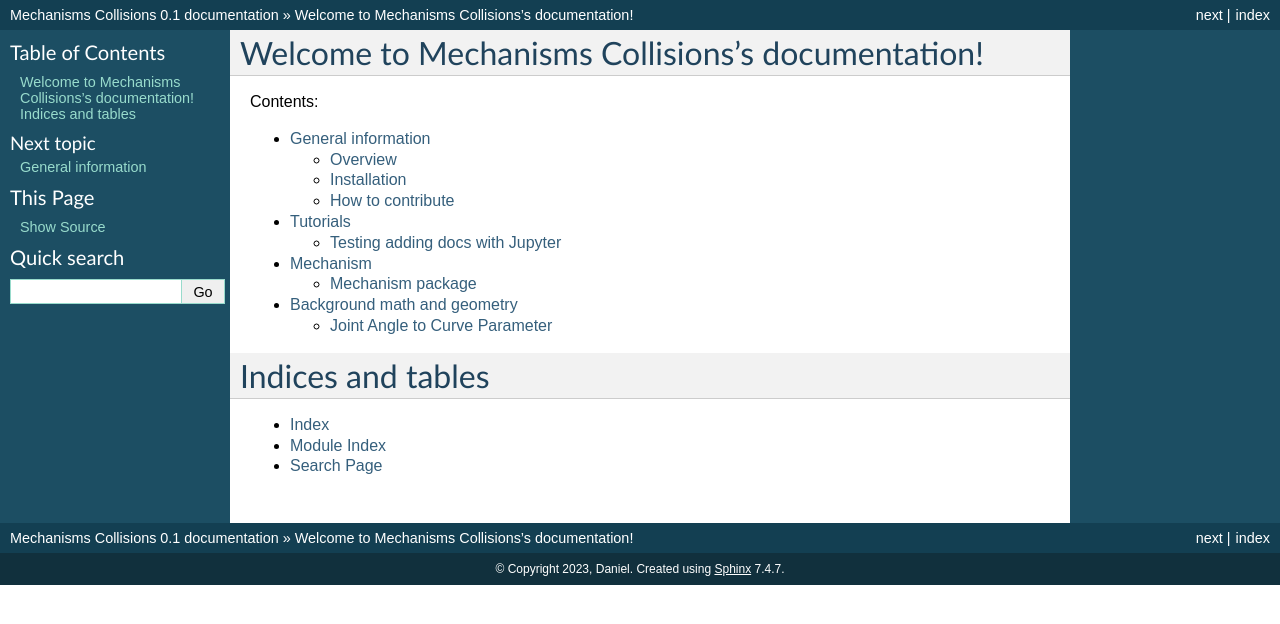
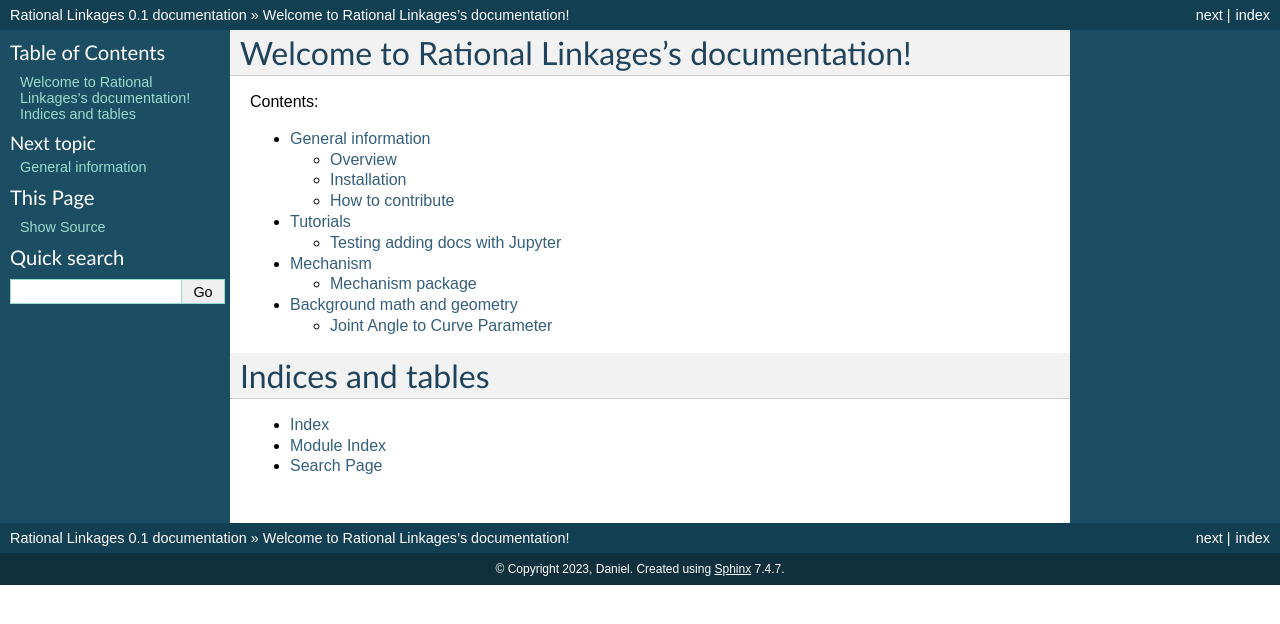
Before and after one commit to hucik14/rational-linkages, a Sphinx documentation site: the page built from docs/source/index.rst, in a window 1280 px wide. Shown: the top 624 px of the page. Built offline with Sphinx 7.4.7, drawn with Linux system fonts in a browser that asks for light colours.

Commit message:
init updates

```diff
--- a/docs/source/conf.py
+++ b/docs/source/conf.py
@@ -16,7 +16,7 @@ import sys
 
 docs_source_dir = os.path.dirname(__file__)
 project_root = os.path.abspath(os.path.join(docs_source_dir, '..', '..'))
-src_dir = os.path.join(project_root, 'python', 'mechanism')
+src_dir = os.path.join(project_root, 'python', 'linkages')
 parent_dir = os.path.join(project_root, 'python')
 
 sys.path.insert(0, parent_dir)
@@ -26,7 +26,7 @@ print(sys.path)
 
 # -- Project information -----------------------------------------------------
 
-project = 'Mechanisms Collisions'
+project = 'Rational Linkages'
 copyright = '2023, Daniel'
 author = 'Daniel'
 
--- a/docs/source/index.rst
+++ b/docs/source/index.rst
@@ -3,7 +3,7 @@
    You can adapt this file completely to your liking, but it should at least
    contain the root `toctree` directive.
 
-Welcome to Mechanisms Collisions's documentation!
+Welcome to Rational Linkages's documentation!
 =================================================
 
 .. toctree::
--- a/docs/source/modules.rst
+++ b/docs/source/modules.rst
@@ -4,4 +4,4 @@ Mechanism
 .. toctree::
    :maxdepth: 4
 
-   mechanism
+   linkages
```
Also changed, not shown: docs/source/linkages.rst (renamed from docs/source/mechanism.rst, +14 -14 lines), .gitlab-ci.yml.
